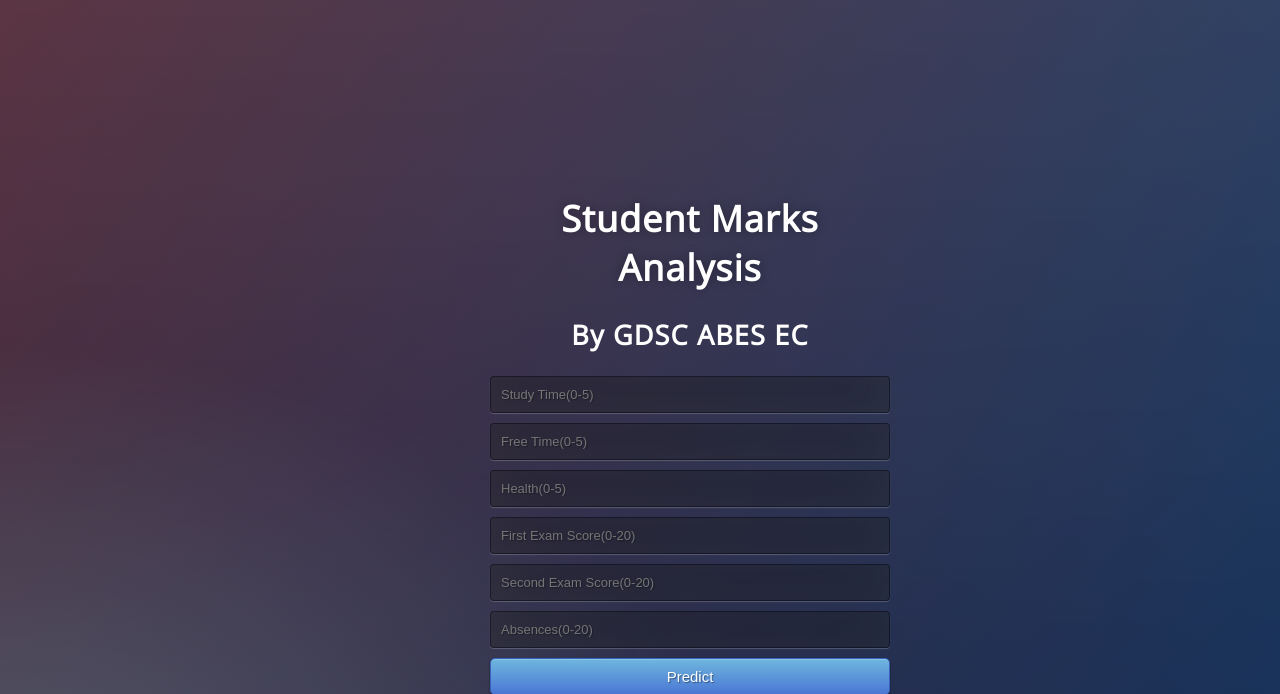
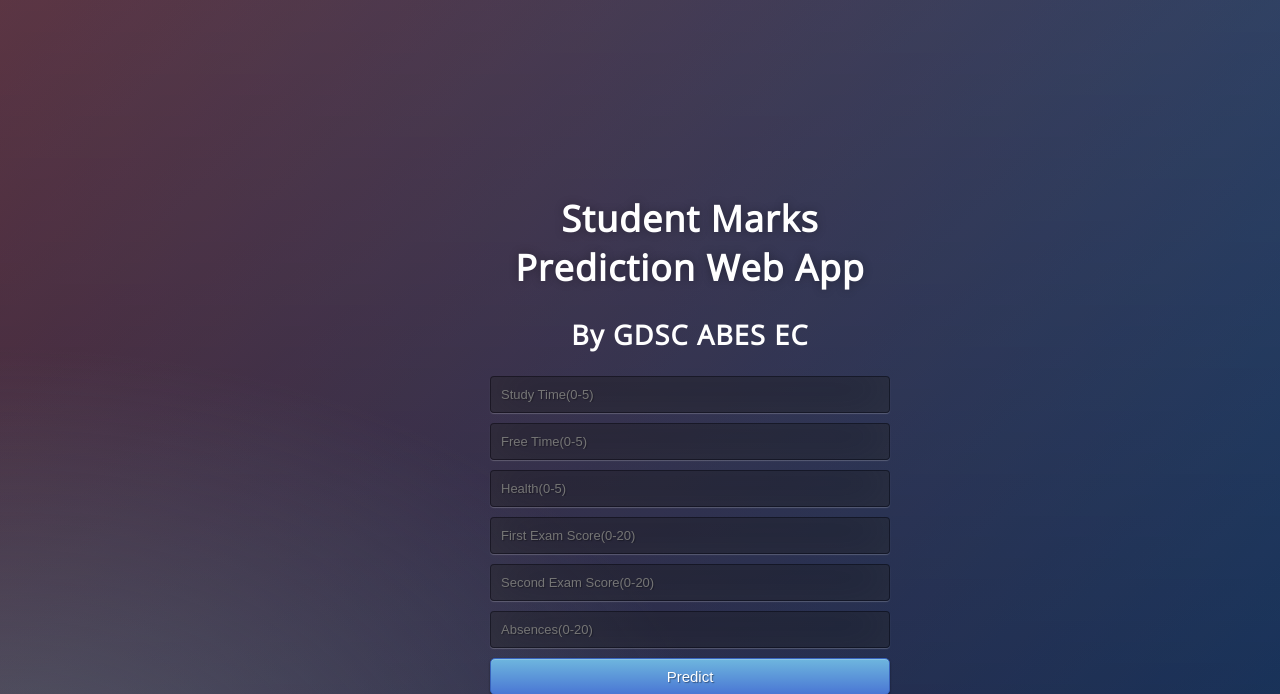
Before and after one commit to jeet4779/student_marks_prediction, a Flask app: page / in a window 1280 px wide. Shown: the top 694 px of the page. Run offline with Flask 2, Linux system fonts and the light colour scheme; parts of the project's set-up code (start-up, migrations or seed data) failed here and were passed over.

Commit message:
modified heading

```diff
--- a/templates/index.html
+++ b/templates/index.html
@@ -14,7 +14,7 @@
 <body>
  <div class="login">
     <div class="container">
-    <h1> Student Marks Analysis </h1>
+    <h1> Student Marks Prediction Web App </h1>
     <h2> By GDSC ABES EC </h2>
 
     <form action="{{ url_for('predict')}}"method="post">
```
